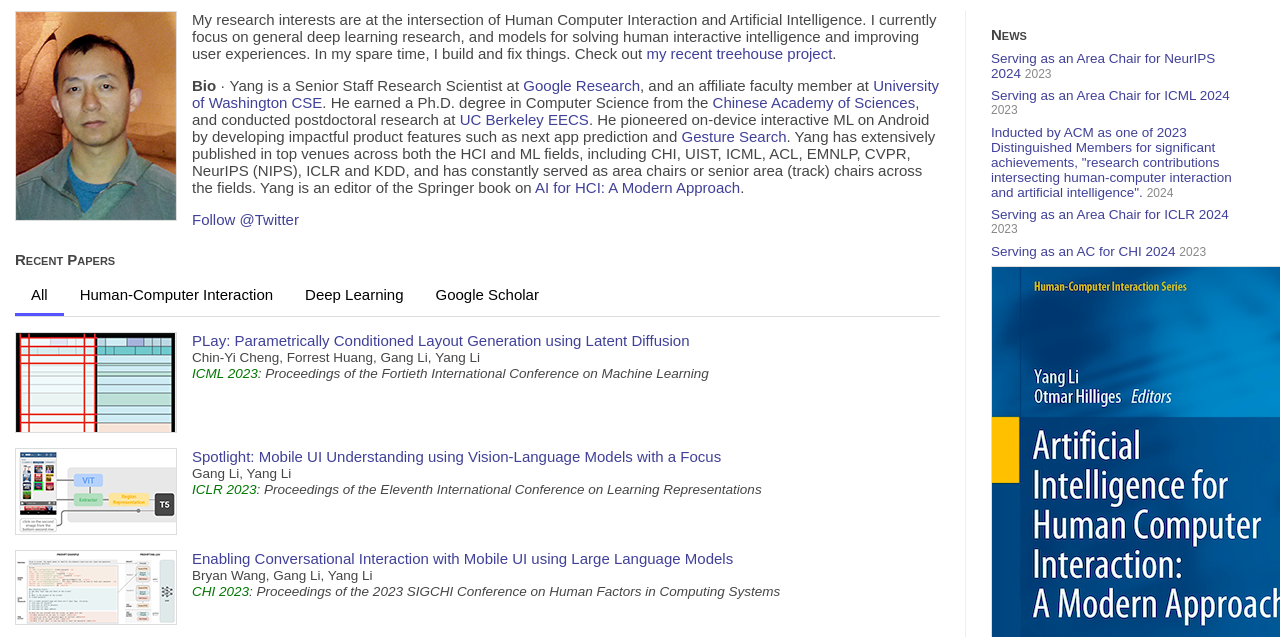
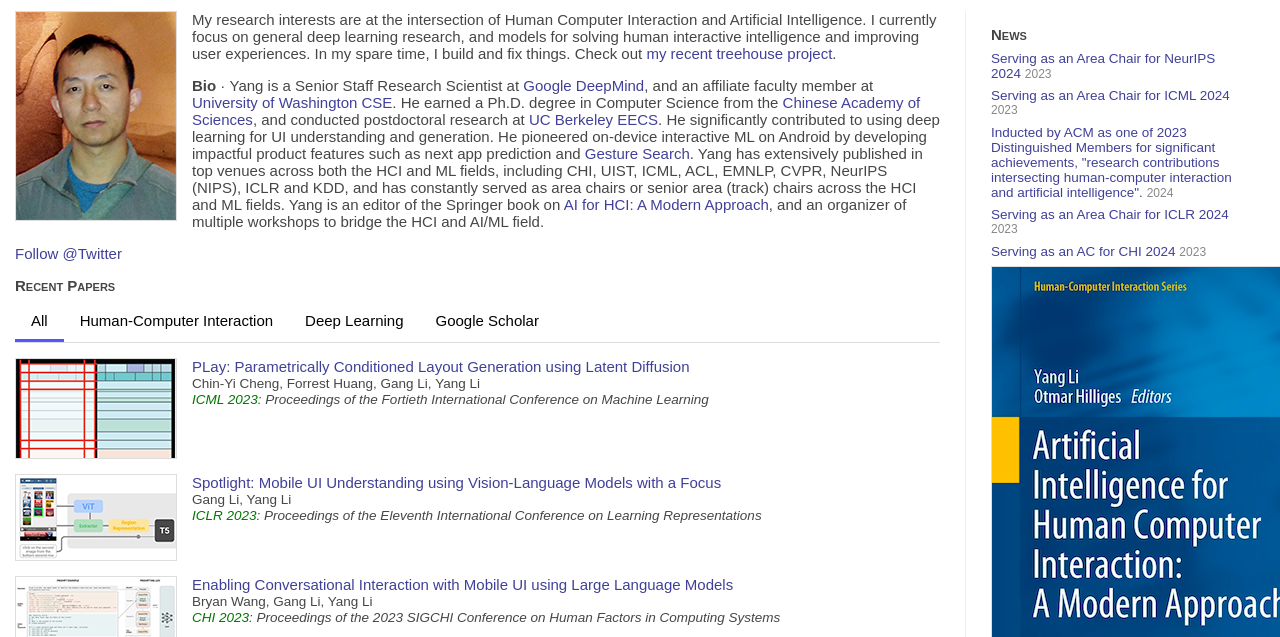
Before and after one commit to yangli169/yangl.org, a plain HTML site: page index.html in a window 1280 px wide. Shown: the part 113-750 px from the top of the page. Drawn offline with nearby package versions, Linux system fonts and the light colour scheme.

Commit message:
Update index.html

```diff
--- a/index.html
+++ b/index.html
@@ -85,18 +85,19 @@
 					Check out <a href="treehouse.html">my recent treehouse project</a>.
 					<p>
 						<b>Bio</b>&nbsp;&middot;&nbsp;Yang is a Senior Staff Research Scientist at
-						<a href="https://research.google/people/author38946/">Google Research</a>,
+						<a href="https://research.google/people/author38946/">Google DeepMind</a>,
 						and an affiliate faculty member at <a href="http://www.cs.washington.edu/">University of Washington CSE</a>.
 						He earned a Ph.D. degree in Computer Science from the <a href="http://english.cas.ac.cn">Chinese Academy of Sciences</a>,
 						and conducted postdoctoral research at <a href="http://www.eecs.berkeley.edu/">UC Berkeley EECS</a>.
-						He pioneered on-device interactive ML on Android by developing impactful product
+						He significantly contributed to using deep learning for UI understanding and generation. He pioneered
+						on-device interactive ML on Android by developing impactful product
 						features such as next app prediction and <a href="https://en.wikipedia.org/wiki/Google_Gesture_Search">
 						Gesture Search</a>.
 						Yang has extensively published in top venues across both the HCI and ML fields,
 						including CHI, UIST, ICML, ACL, EMNLP, CVPR, NeurIPS (NIPS), ICLR and KDD, and has constantly served
-						as area chairs or senior area (track) chairs across the fields.
+						as area chairs or senior area (track) chairs across the HCI and ML fields.
 						Yang is an editor of the Springer book on <a href="https://link.springer.com/book/10.1007/978-3-030-82681-9">
-						AI for HCI: A Modern Approach</a>.
+						AI for HCI: A Modern Approach</a>, and an organizer of multiple workshops to bridge the HCI and AI/ML field.
 
 					 </p>
 					 <p><a href="https://twitter.com/yangli169" class="twitter-follow-button" data-show-count="false">Follow @Twitter</a></p>
```
